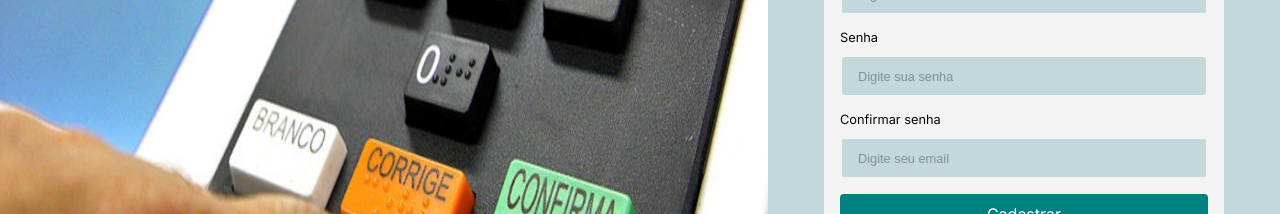
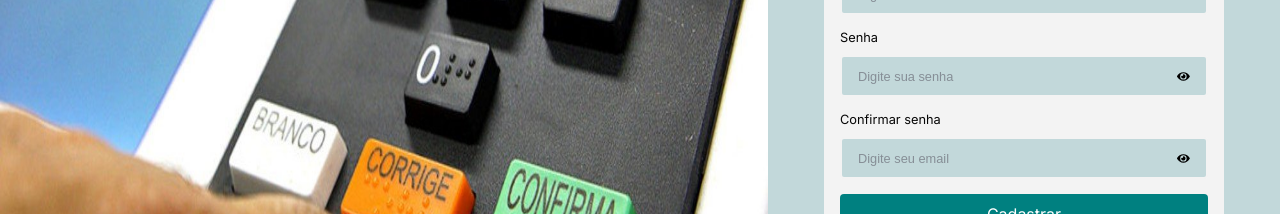
Before and after one commit to vitorschmidt/Getsight, a React (Create React App) app: page /register in a window 1280 px wide. Shown: the part 416-630 px from the top of the page. Built offline with nearby package versions, Linux system fonts and the light colour scheme; no server answers.

Commit message:
feat: show and hide password

```diff
--- a/src/Pages/Login/index.jsx
+++ b/src/Pages/Login/index.jsx
@@ -14,16 +14,23 @@ import * as yup from "yup";
 //Components imports
 import { Button } from "../../Components/Button";
 
+//Icons imports
+import {FaEye} from "react-icons/fa"
+import {FaEyeSlash} from "react-icons/fa"
+
 //Provider imports
 import { useLogin } from "../../Providers/Login";
 
 //Router-dom imports
 import { useHistory } from "react-router-dom";
 
+//Reacts imports
+import { useState } from "react";
+
 const Login = () => {
   const history = useHistory();
   const handleNavegation = (path) => history.push(path);
-
+  const [showOrHidePass, setShowOrHidePass] = useState(false)
   const formSchema = yup.object().shape({
     email: yup.string().required("Email obrigatorio").email("Email inválido"),
     password: yup
@@ -53,6 +60,14 @@ const Login = () => {
     history.push("/home");
   };
 
+  const handleShowPassword = ()=>{
+    if(showOrHidePass){
+        setShowOrHidePass(false)
+    }else{
+        setShowOrHidePass(true)
+    }
+
+  }
   return (
     <>
       <Container>
@@ -75,10 +90,12 @@ const Login = () => {
               <Inputs
                 name="password"
                 label="Senha"
-                type="password"
+                type={showOrHidePass? "text" : "password"}
                 placeholder="Digite sua senha"
                 register={register}
                 error={errors.password?.message}
+                handleShowPassword={handleShowPassword}
+                icon={showOrHidePass? FaEyeSlash : FaEye}
               />
 
               <Button backGround="#47777b" textColor="#f3f3f3" type="submit">
--- a/src/Pages/Register/index.jsx
+++ b/src/Pages/Register/index.jsx
@@ -8,6 +8,10 @@ import Logo from "../../Assets/img/logo.png";
 //Components imports
 import { Button } from "../../Components/Button";
 import Inputs from "../../Components/Input";
+
+//Icons imports
+import {FaEye} from "react-icons/fa"
+import {FaEyeSlash} from "react-icons/fa"
 
 //Libs Imports
 import * as yup from "yup";
@@ -20,9 +24,15 @@ import { useRegister } from "../../Providers/Register";
 //Router-dom imports
 import { useHistory } from "react-router-dom";
 
+//Reacts imports
+import { useState } from "react";
+
 const Register = () => {
   const history = useHistory();
-
+  const [showOrHidePass, setShowOrHidePass] = useState({
+      password: false,
+      confirmPassword: false
+  })
   const formSchema = yup.object().shape({
     name: yup
       .string()
@@ -59,6 +69,26 @@ const Register = () => {
     postUser(user);
     history.push("/login");
   };
+
+  const handleShowPassword = (type)=>{
+    if(type === "pass"){
+        if(showOrHidePass.password){
+            setShowOrHidePass(passValor => {return {...passValor, password: false} })
+        }else{
+            setShowOrHidePass(passValor => {return {...passValor, password: true} })
+        }
+    }
+
+    if(type === "confirmPass"){
+        if(showOrHidePass.confirmPassword){
+            setShowOrHidePass(passValor => {return {...passValor, confirmPassword: false} })
+        }else{
+            setShowOrHidePass(passValor => {return {...passValor, confirmPassword: true} })
+        }
+    }
+
+  }
+
   return (
     <Container>
       <div className="boxImg">
@@ -76,6 +106,7 @@ const Register = () => {
               placeholder="Digite seu nome"
               register={register}
               error={errors.name?.message}
+
             />
 
             <Inputs
@@ -97,19 +128,23 @@ const Register = () => {
             <Inputs
               name="password"
               label="Senha"
-              type="password"
+              type={showOrHidePass.password? "text" : "password"}
               placeholder="Digite sua senha"
               register={register}
               error={errors.password?.message}
+              handleShowPassword={()=> handleShowPassword("pass")}
+              icon={showOrHidePass.password? FaEyeSlash : FaEye}
             />
 
             <Inputs
               name="confirmPassword"
-              type="password"
+              type={showOrHidePass.confirmPassword? "text" : "password"}
               label="Confirmar senha"
               placeholder="Digite seu email"
               register={register}
               error={errors.confirmPassword?.message}
+              handleShowPassword={()=> handleShowPassword("confirmPass")}
+              icon={showOrHidePass.confirmPassword? FaEyeSlash : FaEye}
             />
 
             <Button
```
Also changed, not shown: src/utils/passwordToogle.js (added, +15 -0 lines).
